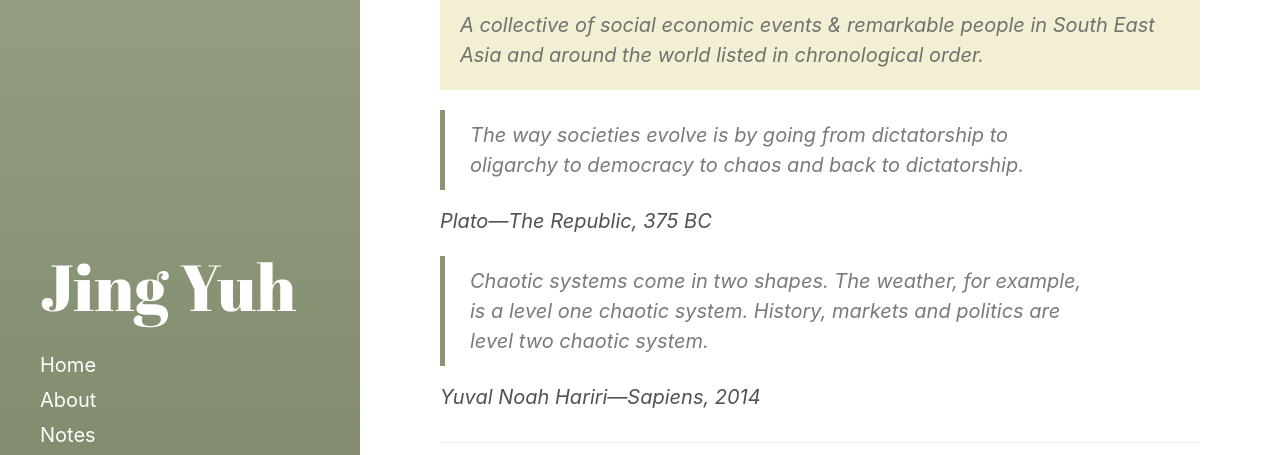
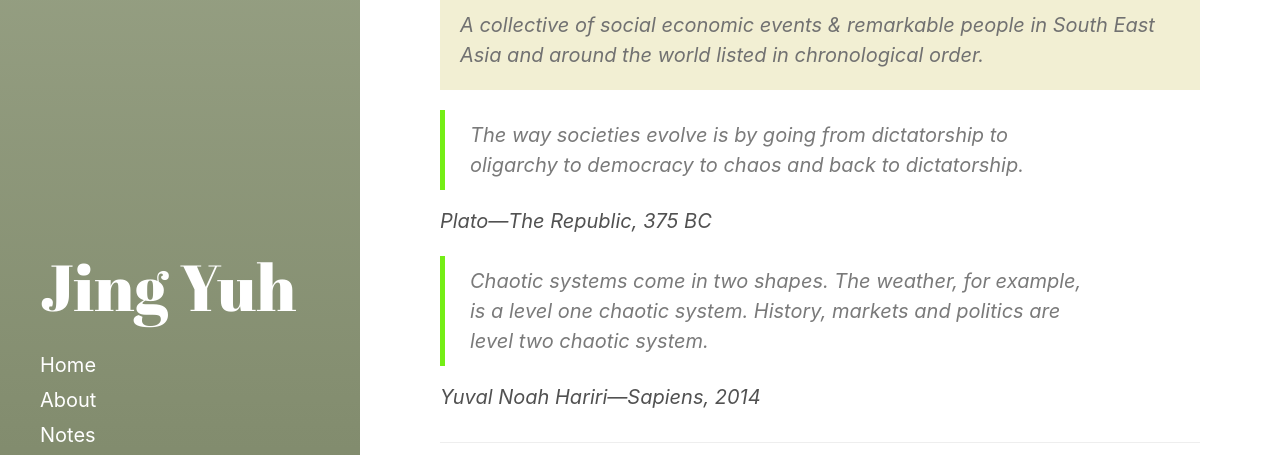
Before and after one commit to jyang123-bit/Website, a Jekyll site: the page built from _posts/2020-06-23-Notes-cross-reference-historical-events.md, in a window 1280 px wide. Shown: the part 190-645 px from the top of the page. Built offline with Jekyll 4.4.1, drawn with Linux system fonts in a browser that asks for light colours.

Commit message:
Update _type.scss

```diff
--- a/_sass/hydeout/_type.scss
+++ b/_sass/hydeout/_type.scss
@@ -83,7 +83,7 @@ abbr {
 
 blockquote {
   border-left: 0.25rem solid;
-  border-color: #8A9574;
+  border-color: #74ee15;
   color: #7a7a7a;
   margin: 0.8rem 0;
   padding: 0.5rem 1rem;
```
